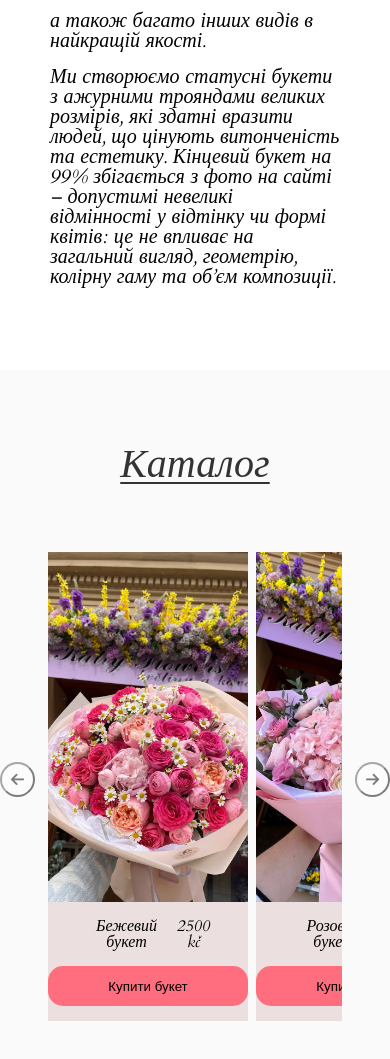
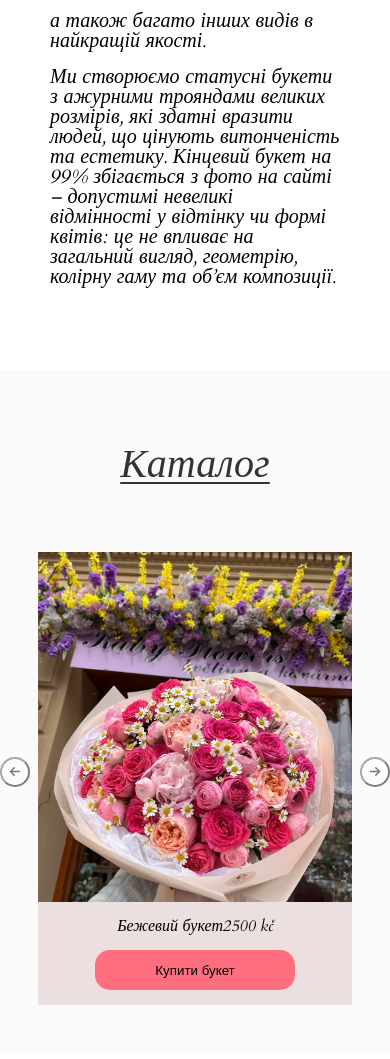
Before and after one commit to bohdanboiko93/Katty-Flowers, a plain HTML site: page index.html in a window 390 px wide. Shown: the part 1311-2370 px from the top of the page. Drawn offline with Linux system fonts and the light colour scheme.

Commit message:
Add files via upload

```diff
--- a/styles/gallery.css
+++ b/styles/gallery.css
@@ -119,3 +119,27 @@
     margin: 16px 8px;
   }
 }
+
+@media (max-width: 768px) {
+  .gallery_item {
+    flex: 1 0 100%;
+    min-width: 100%;
+    scroll-snap-align: start;
+  }
+
+  .gallery_wrapper {
+    max-width: 100%;
+    padding: 0 38px;
+  }
+
+  .gallery_list {
+    margin: 16px 0;
+    scroll-snap-type: x mandatory;
+  }
+
+  .gallery_arrow {
+    width: 30px;
+    height: 30px;
+    font-size: 12px;
+  }
+}
```
